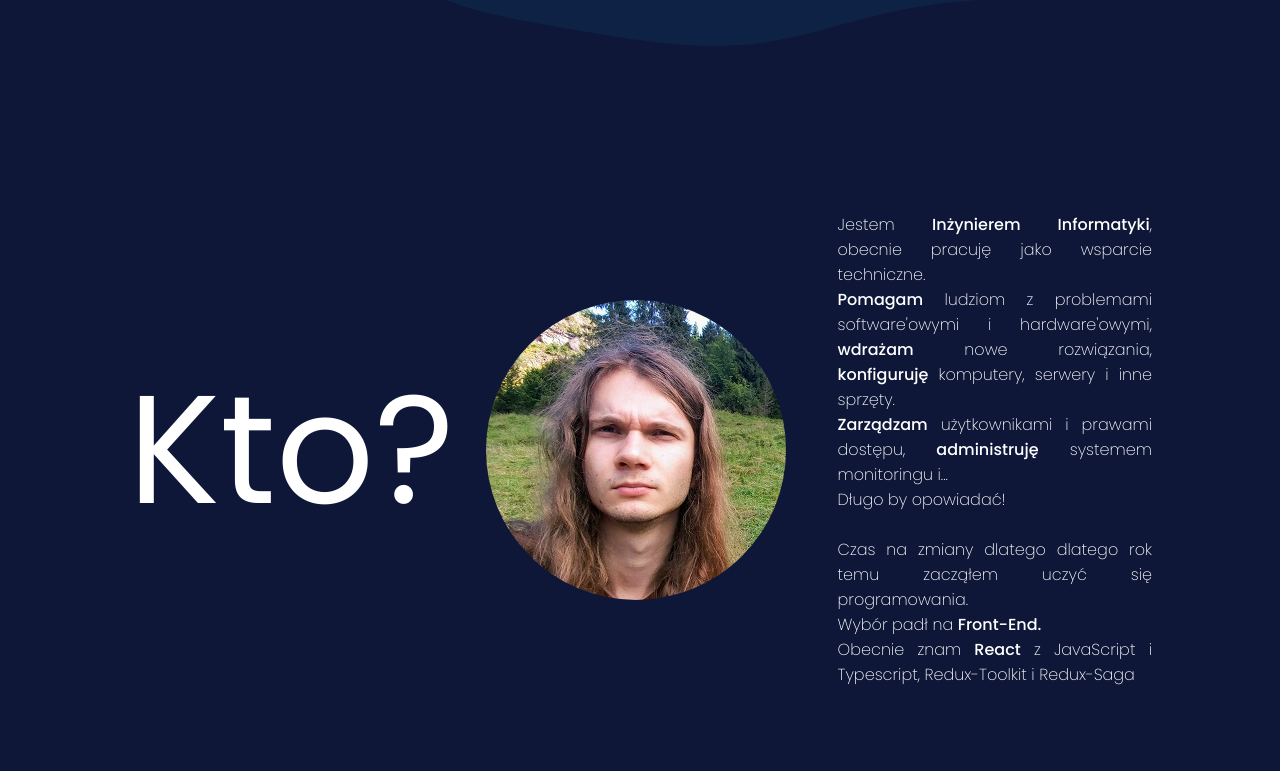
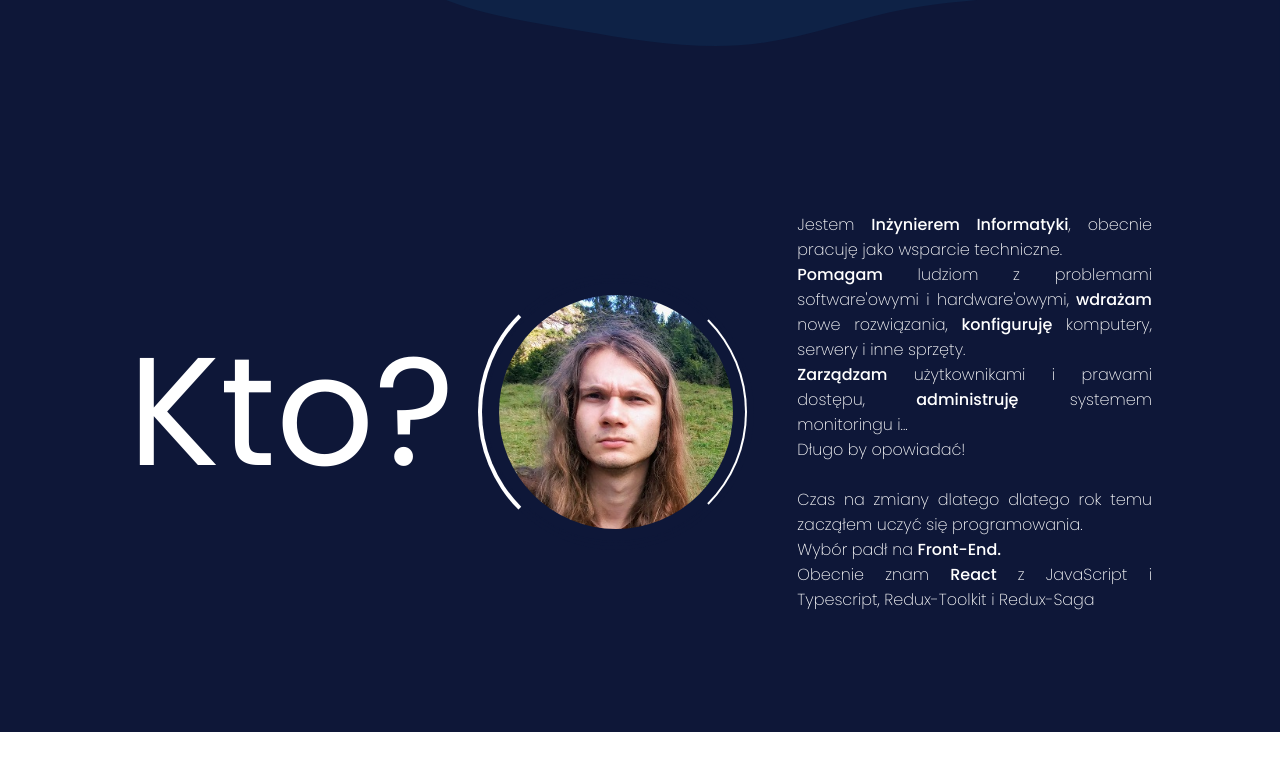
Before and after one commit to Krolicki/portfolio, a React (Vite) app: page / in a window 1280 px wide. Shown: the part 708-1479 px from the top of the page. After the commit the page ends 1440 px from the top, so only its background shows below. Built offline with nearby package versions, Linux system fonts and the light colour scheme.

Commit message:
about animation

```diff
--- a/package.json
+++ b/package.json
@@ -10,6 +10,7 @@
     "preview": "vite preview"
   },
   "dependencies": {
+    "lodash": "^4.17.21",
     "react": "^18.2.0",
     "react-dom": "^18.2.0",
     "vite-plugin-svgr": "^3.2.0"
--- a/src/App.tsx
+++ b/src/App.tsx
@@ -1,13 +1,28 @@
+import { useState, useEffect } from 'react'
 import './App.css'
 import { About } from './components/About/About'
 import { Hero } from './components/Hero/Hero'
 
 function App() {
+  const [scroll, setScroll] = useState<number | null>(null)
+
+  const handleScroll = () => {
+      let value = window.scrollY
+      setScroll(value)
+  }
+
+  useEffect(()=>{
+      window.addEventListener('scroll', handleScroll)
+
+      return(()=>{
+          window.removeEventListener('scroll', handleScroll)
+      })
+    },[])
 
   return (
     <>
-      <Hero />
-      <About />
+      <Hero globalScroll={scroll}/>
+      <About globalScroll={scroll}/>
     </>
   )
 }
--- a/src/components/About/About.css
+++ b/src/components/About/About.css
@@ -14,10 +14,45 @@
 .about-header{
     font-size: 12vw;
 }
-
+.about-img-wraper{
+    position: relative;
+    margin-inline: auto;
+    width: 90%;
+    display: flex;
+    justify-content: center;
+}
 .about-img{
     border-radius: 50%;
-    width: 90%;
+    width: 100%;
+    height: 90%;
+}
+
+.line1{
+    position: absolute;
+    width: 118%;
+    height: 118%;
+    top: -9%;
+    left: -9%;
+    border-radius: 50%;
+    border-top: 4px solid rgb(var(--first-plan));
+    border-right: 4px solid rgb(var(--first-plan));
+    border-bottom: 4px solid rgb(var(--first-plan));
+    border-left: 4px solid white;
+    z-index: 2;
+    transition: transform .3s cubic-bezier(.22,1.12,1,.98);;
+}
+
+.line2{
+    position: absolute;
+    width: 112%;
+    height: 112%;
+    top: -6%;
+    left: -6%;
+    border-radius: 50%;
+    border-top: 2px solid rgb(var(--first-plan));
+    border-right: 2px solid white;
+    border-bottom: 2px solid rgb(var(--first-plan));
+    border-left: 2px solid rgb(var(--first-plan));
 }
 
 .about-content{
@@ -65,7 +100,7 @@
         width: 30%;
     }
     .about-img{
-        width: 30%;
+        width: 100%;
     }
     .about-content{
         width: 40%;
--- a/src/components/About/About.tsx
+++ b/src/components/About/About.tsx
@@ -1,11 +1,17 @@
 import './About.css'
 import aboutPhoto from './me.jpg'
 
-export const About = () => {
+export const About = ({globalScroll} : {globalScroll : number | null}) => {
     return(
         <section className='about-wraper'>
             <p className='about-header'>Kto?</p>
-            <img src={aboutPhoto} className='about-img'/>
+            <span>
+                <span className='about-img-wraper'>
+                    <img src={aboutPhoto} className='about-img' />
+                    <span style={globalScroll ? {transform: `rotate(${globalScroll /2}deg)`} : {}} className='line1'></span>
+                    <span style={globalScroll ? {transform: `rotate(${globalScroll /4}deg)`} : {}} className='line2'></span>
+                </span>
+            </span>
             <span className='about-content'>
                 <p>Jestem <b>Inżynierem Informatyki</b>, obecnie pracuję jako wsparcie techniczne.</p>
                 <p><b>Pomagam</b> ludziom z problemami software'owymi i hardware'owymi,
--- a/src/components/Hero/Hero.tsx
+++ b/src/components/Hero/Hero.tsx
@@ -9,23 +9,13 @@
 import { ReactComponent as Background } from './assets/background.svg'
 import { ReactComponent as BackgroundM } from './assets/backgroundm.svg'
 
-export const Hero = () => {
+export const Hero = ({globalScroll } : {globalScroll : number | null}) => {
     const [loaded, setLoaded] = useState(false)
     const [firstStage, setFirstStage] = useState(false)
     const [secondStage, setSecondStage] = useState(false)
     const [finalStage, setFinalStage] = useState(false)
 
     const [scroll, setScroll] = useState<number | null>(null)
-
-    const handleScroll = () => {
-        let value = window.scrollY
-
-        if(window.innerHeight * 0.5 > value){
-            setScroll(value)
-            console.log(window.innerHeight * 0.5, value)
-        }
-    }
-
 
     useEffect(()=>{
         setTimeout(()=>{
@@ -40,13 +30,12 @@
         setTimeout(()=>{
             setFinalStage(true)
         },5000)
+    },[])
 
-        window.addEventListener('scroll', handleScroll)
-
-        return(()=>{
-            window.removeEventListener('scroll', handleScroll)
-        })
-    },[])
+    useEffect(()=>{
+        if(globalScroll !== null && globalScroll < window.innerHeight / 2)
+            setScroll(globalScroll)
+    },[globalScroll])
 
     return (
         <section className='hero'>
```
Also changed, not shown: 1 other file (tests, documents, lock files or other folders).
